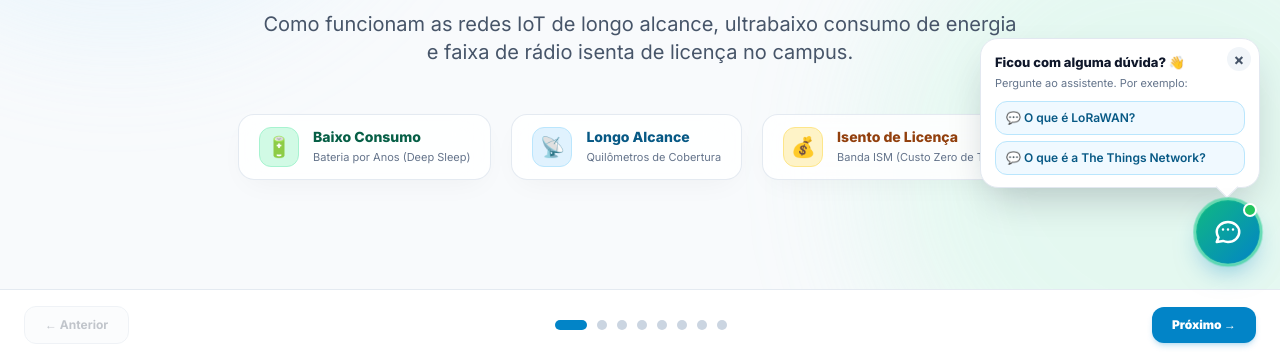
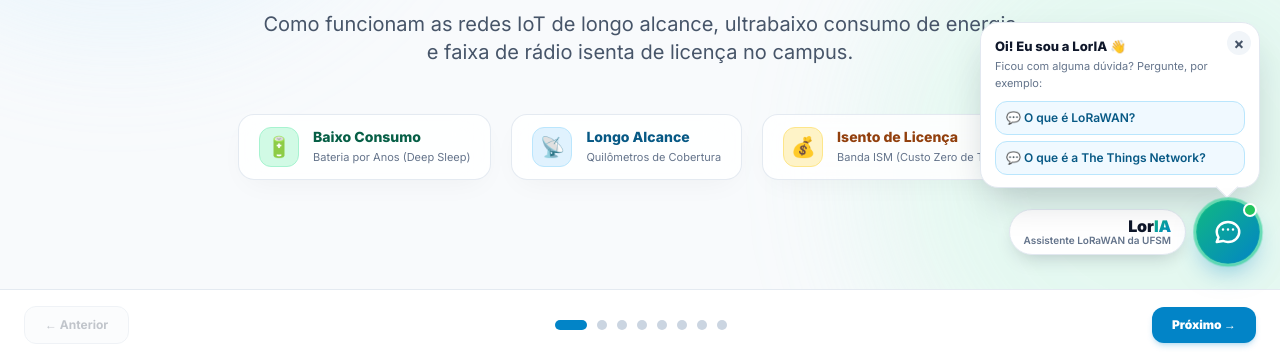
Before and after one commit to joaosauzemreal/tutorial_lorawan_ufsm, a plain HTML site: page index.html in a window 1280 px wide. Shown: the part 440-800 px from the top of the page. Drawn offline with nearby package versions, Linux system fonts and the light colour scheme.

Commit message:
LorIA: nome do assistente no balão, no chat e nos READMEs

```diff
--- a/index.html
+++ b/index.html
@@ -82,6 +82,19 @@
 
     /* ---------- Balão flutuante do assistente (fixo em todos os slides) ---------- */
     #balao-assistente { position: fixed; right: 20px; bottom: 96px; z-index: 30; display: flex; flex-direction: column; align-items: flex-end; gap: 12px; }
+    .balao-linha { display: flex; align-items: center; gap: 10px; }
+    #balao-nome {
+      display: flex; flex-direction: column; align-items: flex-end; line-height: 1.15; cursor: pointer;
+      padding: 7px 14px; border-radius: 9999px; background: #fff; border: 1px solid #e2e8f0;
+      box-shadow: 0 8px 20px -8px rgba(15, 23, 42, 0.25); transition: transform 0.2s;
+    }
+    #balao-nome:hover { transform: translateX(-3px); }
+    #balao-nome strong { font-size: 16px; font-weight: 900; color: #0f172a; letter-spacing: -0.01em; }
+    #balao-nome strong span {
+      background: linear-gradient(135deg, #10b981, #0284c7); -webkit-background-clip: text; background-clip: text; color: transparent;
+    }
+    #balao-nome small { font-size: 10px; font-weight: 600; color: #64748b; }
+    @media (max-width: 480px) { #balao-nome small { display: none; } }
     #balao-botao {
       position: relative; width: 64px; height: 64px; border-radius: 9999px; border: 0; cursor: pointer;
       background: linear-gradient(135deg, #10b981, #0284c7); color: #fff;
@@ -161,7 +174,7 @@
     <div class="flex items-center gap-3">
       <button onclick="abrirChat()" class="px-3.5 py-1.5 rounded-full bg-emerald-600 hover:bg-emerald-500 text-xs text-white font-semibold transition flex items-center gap-1.5 cursor-pointer shadow-sm" title="Tire dúvidas sobre o tutorial com o assistente">
         <span>💬</span>
-        <span>Assistente</span>
+        <span>LorIA</span>
       </button>
       <button onclick="goToVideo()" class="px-3.5 py-1.5 rounded-full bg-sky-600 hover:bg-sky-500 text-xs text-white font-semibold transition flex items-center gap-1.5 cursor-pointer shadow-sm">
         <span>▶</span>
@@ -597,7 +610,7 @@
       <a id="chat-nova-aba" href="https://joao-1.sokoke-minor.ts.net/" target="_blank" rel="noopener" class="text-xs text-sky-700 hover:underline font-semibold">Abrir em nova aba ↗</a>
       <button onclick="fecharChat()" aria-label="Fechar o assistente" title="Fechar (Esc)" class="w-7 h-7 rounded-full bg-white hover:bg-slate-200 border border-slate-300 text-slate-700 font-bold leading-none">×</button>
     </div>
-    <iframe id="chat-frame" title="Assistente LoRaWAN UFSM" class="flex-1 w-full border-0"></iframe>
+    <iframe id="chat-frame" title="LorIA, assistente LoRaWAN da UFSM" class="flex-1 w-full border-0"></iframe>
     <p class="px-4 py-2 text-[11px] text-slate-500 border-t border-slate-200">Se o chat não carregar, o servidor da UFSM pode estar desligado no momento.</p>
   </aside>
 
@@ -606,14 +619,20 @@
   <div id="balao-assistente">
     <div id="balao-cartao" class="escondido" role="dialog" aria-label="Sugestões do assistente">
       <button class="fechar" onclick="dispensarBalao()" aria-label="Esconder as sugestões" title="Esconder">×</button>
-      <p class="titulo">Ficou com alguma dúvida? 👋</p>
-      <p class="sub">Pergunte ao assistente. Por exemplo:</p>
+      <p class="titulo">Oi! Eu sou a LorIA 👋</p>
+      <p class="sub">Ficou com alguma dúvida? Pergunte, por exemplo:</p>
       <div id="balao-sugestoes"></div>
     </div>
-    <button id="balao-botao" onclick="abrirChat()" aria-label="Abrir o assistente LoRaWAN" title="Assistente LoRaWAN UFSM">
+    <div class="balao-linha">
+      <button id="balao-nome" type="button" onclick="abrirChat()" tabindex="-1" aria-hidden="true">
+        <strong>Lor<span>IA</span></strong>
+        <small>Assistente LoRaWAN da UFSM</small>
+      </button>
+    <button id="balao-botao" onclick="abrirChat()" aria-label="Abrir a LorIA, assistente LoRaWAN da UFSM" title="LorIA · Assistente LoRaWAN da UFSM">
       <svg fill="none" stroke="currentColor" stroke-width="2" viewBox="0 0 24 24" aria-hidden="true"><path stroke-linecap="round" stroke-linejoin="round" d="M8 10h.01M12 10h.01M16 10h.01M21 12c0 4.418-4.03 8-9 8a9.86 9.86 0 01-4-.83L3 20l1.4-3.72A7.6 7.6 0 013 12c0-4.418 4.03-8 9-8s9 3.582 9 8z"/></svg>
       <span class="selo"></span>
     </button>
+    </div>
   </div>
 
   <script>
```
Also changed, not shown: chatbot/app/static/index.html (+5 -5 lines), 4 other files.
